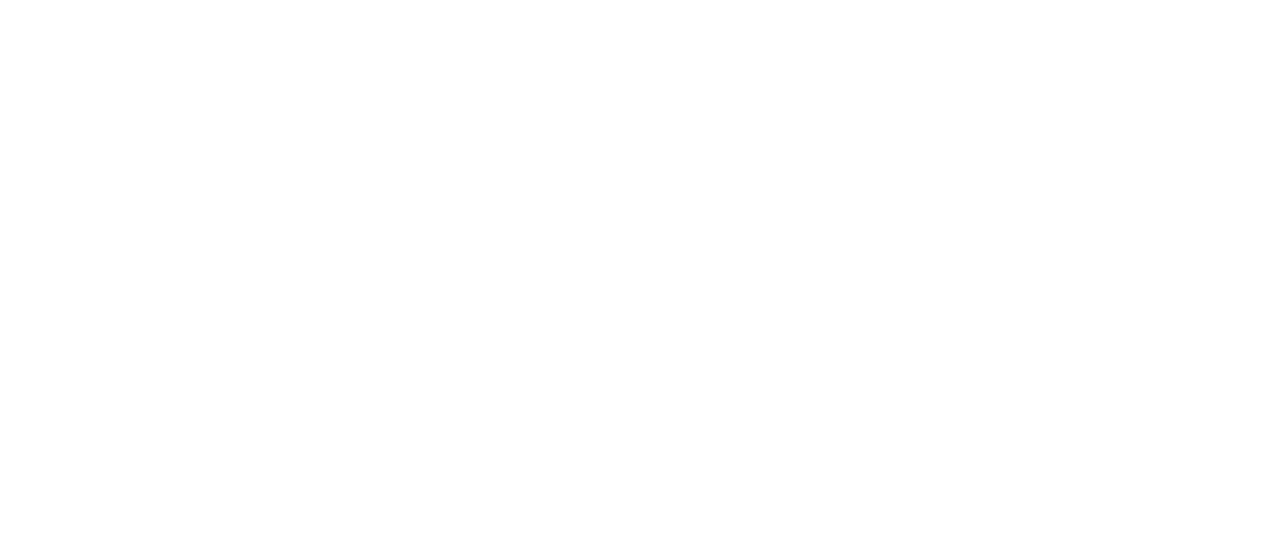
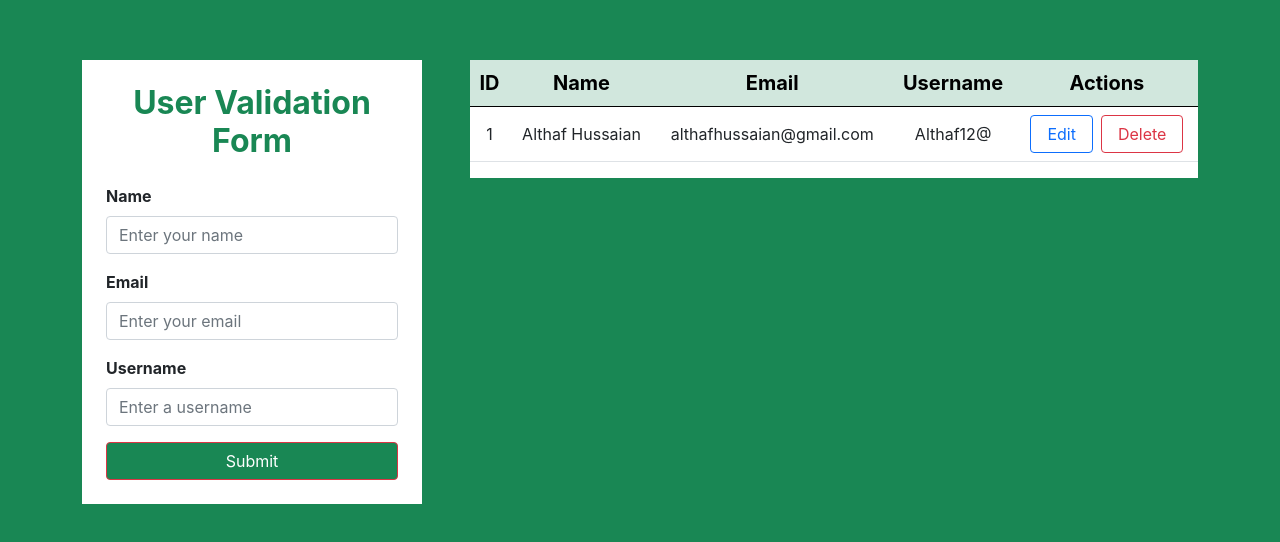
Before and after one commit to Hussain-0408/user-management-assignment, a React (Create React App) app: page / in a window 1280 px wide. Shown: the part 118-660 px from the top of the page. Built offline with nearby package versions, Linux system fonts and the light colour scheme.

Commit message:
form and table added

```diff
--- a/public/index.html
+++ b/public/index.html
@@ -14,6 +14,8 @@
       manifest.json provides metadata used when your web app is installed on a
       user's mobile device or desktop. See https://developers.google.com/web/fundamentals/web-app-manifest/
     -->
+      <link href="https://cdn.jsdelivr.net/npm/bootstrap@5.0.2/dist/css/bootstrap.min.css" rel="stylesheet" integrity="sha384-EVSTQN3/azprG1Anm3QDgpJLIm9Nao0Yz1ztcQTwFspd3yD65VohhpuuCOmLASjC" crossorigin="anonymous">
+      <script src="https://cdn.jsdelivr.net/npm/bootstrap@5.0.2/dist/js/bootstrap.bundle.min.js" integrity="sha384-MrcW6ZMFYlzcLA8Nl+NtUVF0sA7MsXsP1UyJoMp4YLEuNSfAP+JcXn/tWtIaxVXM" crossorigin="anonymous"></script>
     <link rel="manifest" href="%PUBLIC_URL%/manifest.json" />
     <!--
       Notice the use of %PUBLIC_URL% in the tags above.
--- a/src/App.css
+++ b/src/App.css
@@ -6,6 +6,7 @@
   height: 40vmin;
   pointer-events: none;
 }
+
 
 @media (prefers-reduced-motion: no-preference) {
   .App-logo {
--- a/src/App.js
+++ b/src/App.js
@@ -1,10 +1,17 @@
 
+import { Route, Routes } from 'react-router-dom';
 import './App.css';
+import FormValaidation from './components/FarmValidation';
+import UserTable from './components/UserTable';
 
 function App() {
   return (
     <div >
+      <Routes>
+        <Route path='/' element ={<FormValaidation/>} />
+         <Route path='/user' element ={<UserTable />} />
 
+      </Routes>
     </div>
   );
 }
--- /dev/null
+++ b/src/components/FarmValidation.js
@@ -0,0 +1,117 @@
+
+import { Field, Form, Formik } from 'formik'
+import { Col, Button, Row, FormGroup, Container } from 'react-bootstrap'
+import * as Yup from 'yup';
+
+function FormValidation() {
+
+
+
+  const signupschema = Yup.object({
+    name: Yup.string().max(20, "Too Long").required("required"),
+    email: Yup.string().email("invalid email").required("required"),
+    username: Yup.string().max(20, "to Long").required("required")
+  })
+  return (
+    <div className="min-vh-100 d-flex align-items-center bg-success">
+      <Container>
+        <Row className="justify-content-between g-5">
+          <Col xs={12} md={8} lg={4}>
+            <Formik
+              initialValues={{ name: "", email: "", username: "" }}
+              validationSchema={signupschema}
+              onSubmit={(value) => {
+                console.log(value)
+                alert("Data update successfully")
+              }}
+            >
+              <Form className="bg-white p-4">
+                <h2 className="text-center mb-4 text-success fs- 3 fw-bold">User Validation Form</h2>
+
+                <FormGroup className="mb-3">
+                  <label className="form-label fw-bold">Name</label>
+                  <Field
+                    type="text"
+                    name="name"
+                    className="form-control"
+                    placeholder="Enter your name"
+                  />
+                </FormGroup>
+
+                <FormGroup className="mb-3">
+                  <label className="form-label fw-bold">Email</label>
+                  <Field
+                    type="email"
+                    name="email"
+                    className="form-control"
+                    placeholder="Enter your email"
+                  />
+                </FormGroup>
+
+                <FormGroup className="mb-3">
+                  <label className="form-label fw-bold">Username</label>
+                  <Field
+                    type="text"
+                    name="username"
+                    className="form-control"
+                    placeholder="Enter a username"
+                  />
+                </FormGroup>
+
+                <div className="d-grid">
+
+                  <Button type="submit" className="btn border-danger btn-success" >
+                    Submit
+                  </Button>
+
+                </div>
+              </Form>
+            </Formik>
+          </Col>
+
+          <Col xs={12} md={12} lg={8}>
+            <div className=" bg-white">
+              {/* table-responsive must wrap the table */}
+              <div className="table-responsive">
+                <table className="table table-hover text-center align-middle">
+                  <thead className="table-success fs-5">
+                    <tr>
+                      <th scope="col">ID</th>
+                      <th scope="col">Name</th>
+                      <th scope="col">Email</th>
+                      <th scope="col">Username</th>
+                      <th scope="col">Actions</th>
+                    </tr>
+                  </thead>
+                  <tbody>
+                    <tr>
+                      <td>1</td>
+                      <td>Althaf Hussaian</td>
+                      <td>althafhussaian@gmail.com</td>
+                      <td>Althaf12@</td>
+                      <td>
+                        <div className="d-flex justify-content-center gap-2">
+                          <Button
+                            variant="outline-primary"
+                            className="px-3" >
+                            Edit
+                          </Button>
+                          <Button
+                            variant="outline-danger"   className="px-3">   Delete </Button>
+                        </div>
+                      </td>
+                    </tr>
+                  </tbody>
+                </table>
+              </div>
+            </div>
+          </Col>
+
+
+        </Row>
+      </Container>
+    </div>
+  )
+}
+
+export default FormValidation
--- /dev/null
+++ b/src/components/UserTable.js
@@ -0,0 +1,9 @@
+import React from 'react'
+
+function UserTable() {
+  return (
+    <div></div>
+  )
+}
+
+export default UserTable
--- a/src/index.css
+++ b/src/index.css
@@ -5,6 +5,7 @@
     sans-serif;
   -webkit-font-smoothing: antialiased;
   -moz-osx-font-smoothing: grayscale;
+
 }
 
 code {
--- a/src/index.js
+++ b/src/index.js
@@ -3,12 +3,13 @@
 import './index.css';
 import App from './App';
 import reportWebVitals from './reportWebVitals';
+import {BrowserRouter} from 'react-router-dom'
 
 const root = ReactDOM.createRoot(document.getElementById('root'));
 root.render(
-  <React.StrictMode>
-    <App />
-  </React.StrictMode>
+  <BrowserRouter>
+  <App />
+  </BrowserRouter>
 );
 
 // If you want to start measuring performance in your app, pass a function
```
Also changed, not shown: package.json (+6 -1 lines), 1 other file (tests, documents, lock files or other folders).
